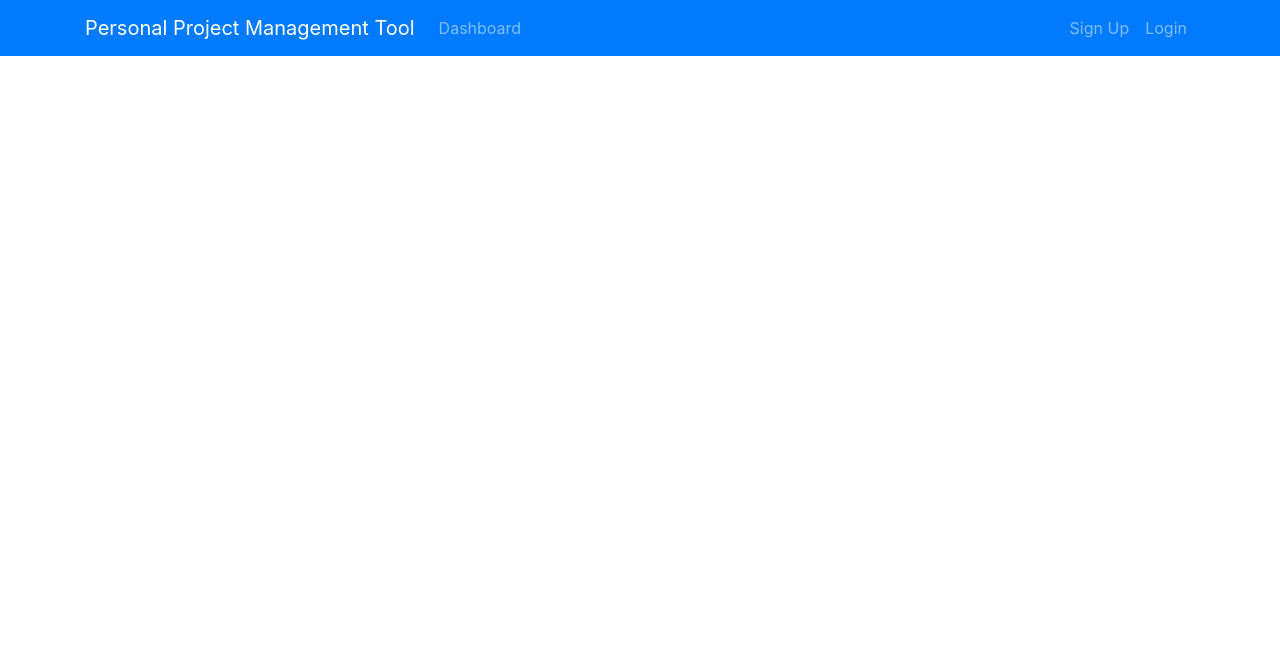
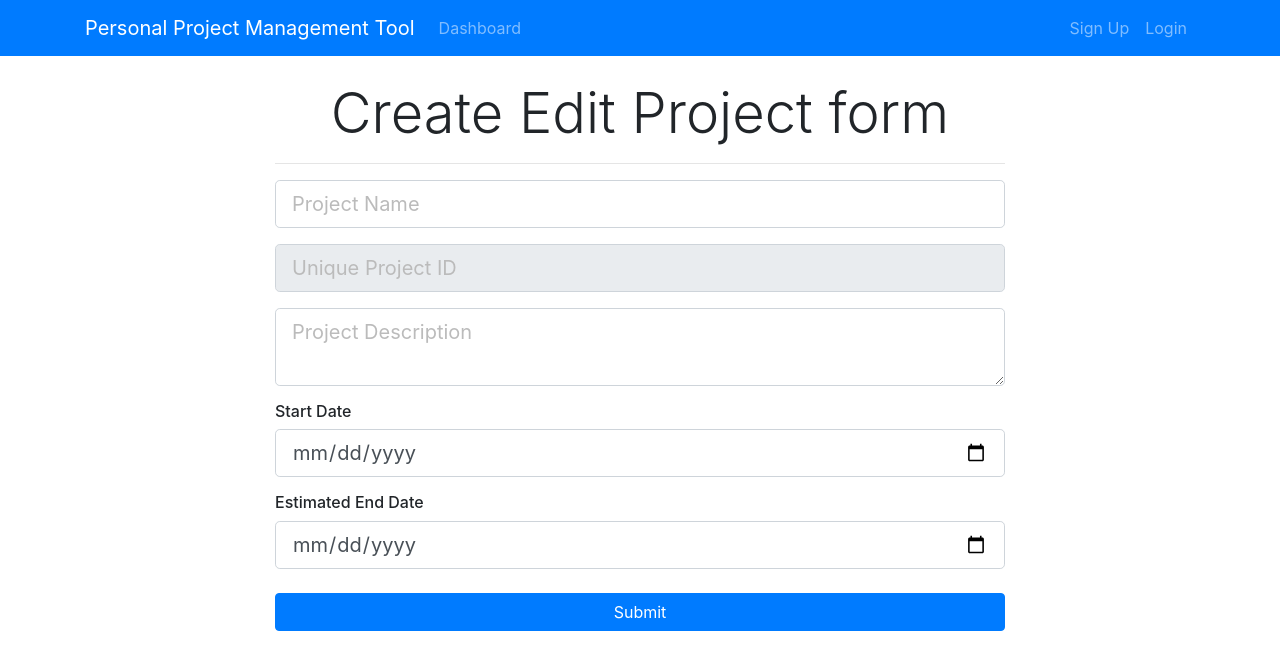
Before and after one commit to touhid-jisan/ProjectMTool, a React (Create React App) app in the folder ppmtool-react-client/: page /updateProject/1 in a window 1280 px wide. Shown: the top 670 px of the page. Built offline with nearby package versions, Linux system fonts and the light colour scheme.

Commit message:
update project form and route

```diff
--- a/ppmtool-react-client/src/App.js
+++ b/ppmtool-react-client/src/App.js
@@ -8,6 +8,7 @@
 
 import { Provider } from "react-redux";
 import store from "./store"
+import UpdateProject from './components/Project/UpdateProject';
 
 function App() {
   return (
@@ -17,6 +18,7 @@
           <Header/>
           <Route  exact path="/dashboard" component={Dashboard}/>
           <Route  exact path="/addProject" component={AddProject}/>
+          <Route exact path="/updateProject/:id" component={UpdateProject} />
         </div>
       </Router>
     </Provider>
--- a/ppmtool-react-client/src/components/Project/ProjectItem.js
+++ b/ppmtool-react-client/src/components/Project/ProjectItem.js
@@ -1,4 +1,6 @@
 import React, { Component } from 'react'
+import {Link} from 'react-router-dom'
+
 
 class ProjectItem extends Component {
     render() {
@@ -23,11 +25,11 @@
                                         <i className="fa fa-flag-checkered pr-1"> Project Board </i>
                                     </li>
                                 </a>
-                                <a href="#">
+                                <Link to={`/updateProject/${project.projectIdentifier}`}>
                                     <li className="list-group-item update">
                                         <i className="fa fa-edit pr-1"> Update Project Info</i>
                                     </li>
-                                </a>
+                                </Link>
                                 <a href="">
                                     <li className="list-group-item delete">
                                         <i className="fa fa-minus-circle pr-1"> Delete Project</i>
--- /dev/null
+++ b/ppmtool-react-client/src/components/Project/UpdateProject.js
@@ -0,0 +1,65 @@
+import React, { Component } from 'react'
+
+export default class UpdateProject extends Component {
+    render() {
+        return (
+        <div>
+            <div className="project">
+                <div className="container">
+                    <div className="row">
+                        <div className="col-md-8 m-auto">
+                            <h5 className="display-4 text-center">Create Edit Project form</h5>
+                            <hr />
+                            <form onSubmit={this.onSubmit}>
+                                <div className="form-group">
+                                    <input
+                                    type="text"
+                                    className="form-control form-control-lg"
+                                    placeholder="Project Name"
+                                    name="projectName" />
+                                </div>
+
+
+                                <div className="form-group">
+                                    <input
+                                    type="text"
+                                    className="form-control form-control-lg"
+                                    placeholder="Unique Project ID" disabled
+                                    name="projectIdentifier" />
+                                </div>
+
+                                <div className="form-group">
+                                    <textarea
+                                    className="form-control form-control-lg"
+                                    placeholder="Project Description"
+                                    name="description" >
+                                    </textarea>
+                                </div>
+
+                                <h6>Start Date</h6>
+                                <div className="form-group">
+                                    <input
+                                    type="date"
+                                    className="form-control form-control-lg"
+                                    name="start_date"/>
+                                </div>
+                                <h6>Estimated End Date</h6>
+                                <div className="form-group">
+                                    <input
+                                    type="date"
+                                    className="form-control form-control-lg"
+                                    name="end_date" />
+                                </div>
+
+                                <input
+                                type="submit"
+                                className="btn btn-primary btn-block mt-4" />
+                            </form>
+                        </div>
+                    </div>
+                </div>
+            </div>
+        </div>
+        )
+    }
+}
```
